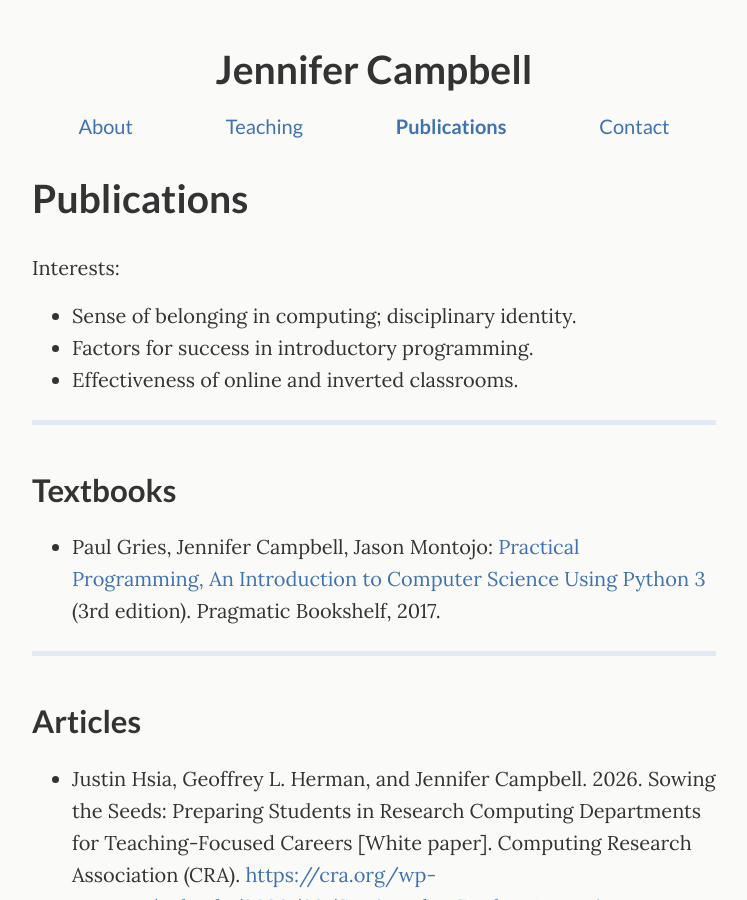
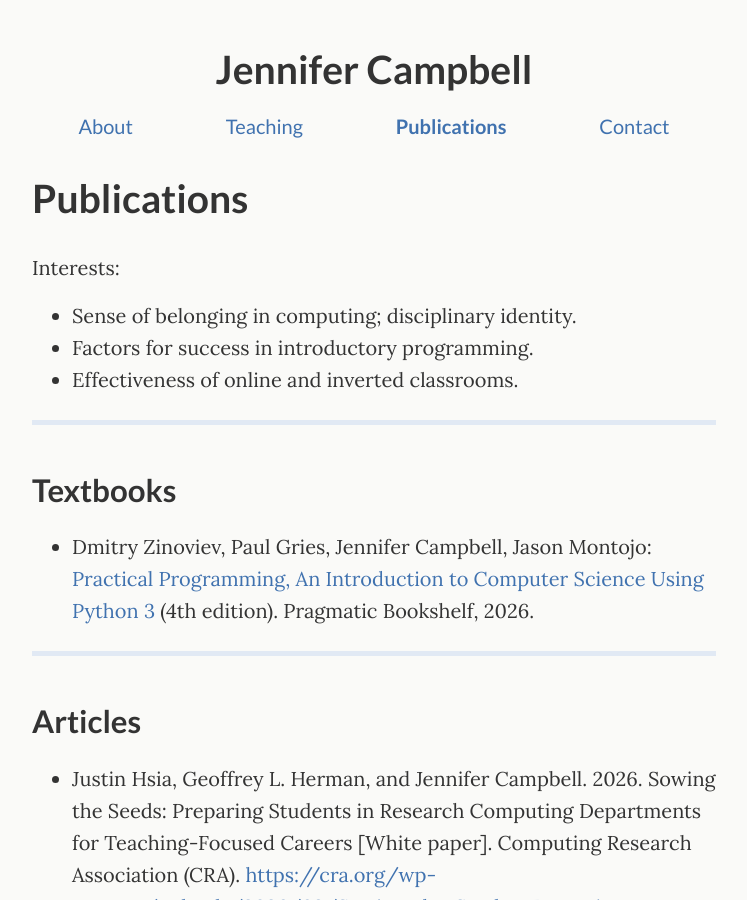
Before and after one commit to jencampbell/jencampbell.github.io, a Jekyll site: the page built from _pages/publications.md, in a window 1280 px wide and 900 px high. Shown: the whole window, without its empty margins (266-1013 px from the left). Built offline with Jekyll 4.4.1, drawn with Linux system fonts in a browser that asks for light colours.

Commit message:
List 4th edition of Practical Programming textbook
Co-Authored-By: Claude Sonnet 5 <noreply@anthropic.com>
Claude-Session: https://claude.ai/code/session_01PUq2p2BnfrUQy9XFpbcxzH

```diff
--- a/_pages/publications.md
+++ b/_pages/publications.md
@@ -27,7 +27,7 @@ Elei est fumificisque, puniceo? Et dulcis me Argo precibus: haec blanditiae
 
 ## Textbooks
 
-- Paul Gries, Jennifer Campbell, Jason Montojo: [Practical Programming, An Introduction to Computer Science Using Python 3](https://pragprog.com/book/gwpy2/practical-programming){:target="_blank"} (3rd edition). Pragmatic Bookshelf, 2017.
+- Dmitry Zinoviev, Paul Gries, Jennifer Campbell, Jason Montojo: [Practical Programming, An Introduction to Computer Science Using Python 3](https://pragprog.com/titles/gwpy4/practical-programming-fourth-edition-4th-edition/){:target="_blank"} (4th edition). Pragmatic Bookshelf, 2026.
 
 
 ---
```
